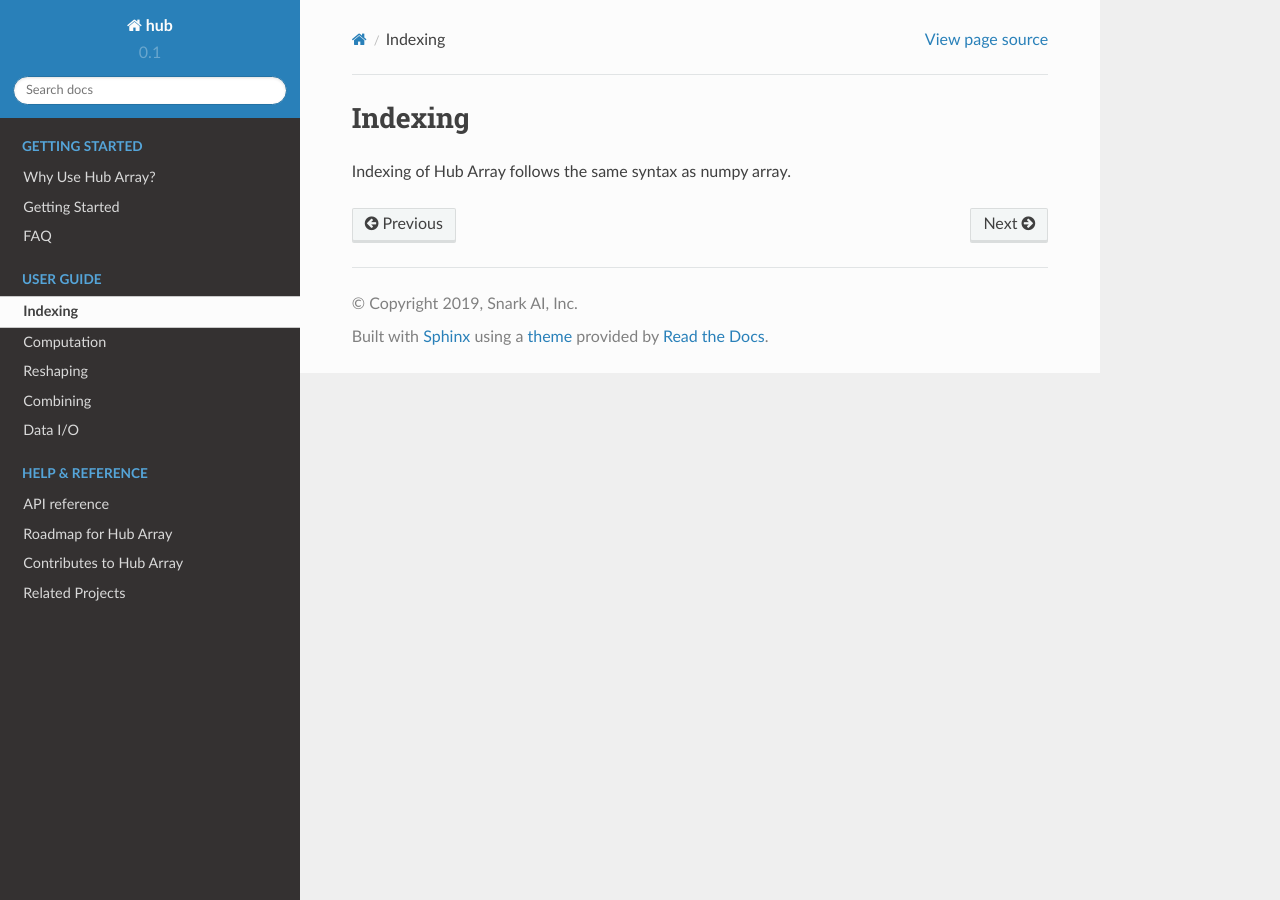
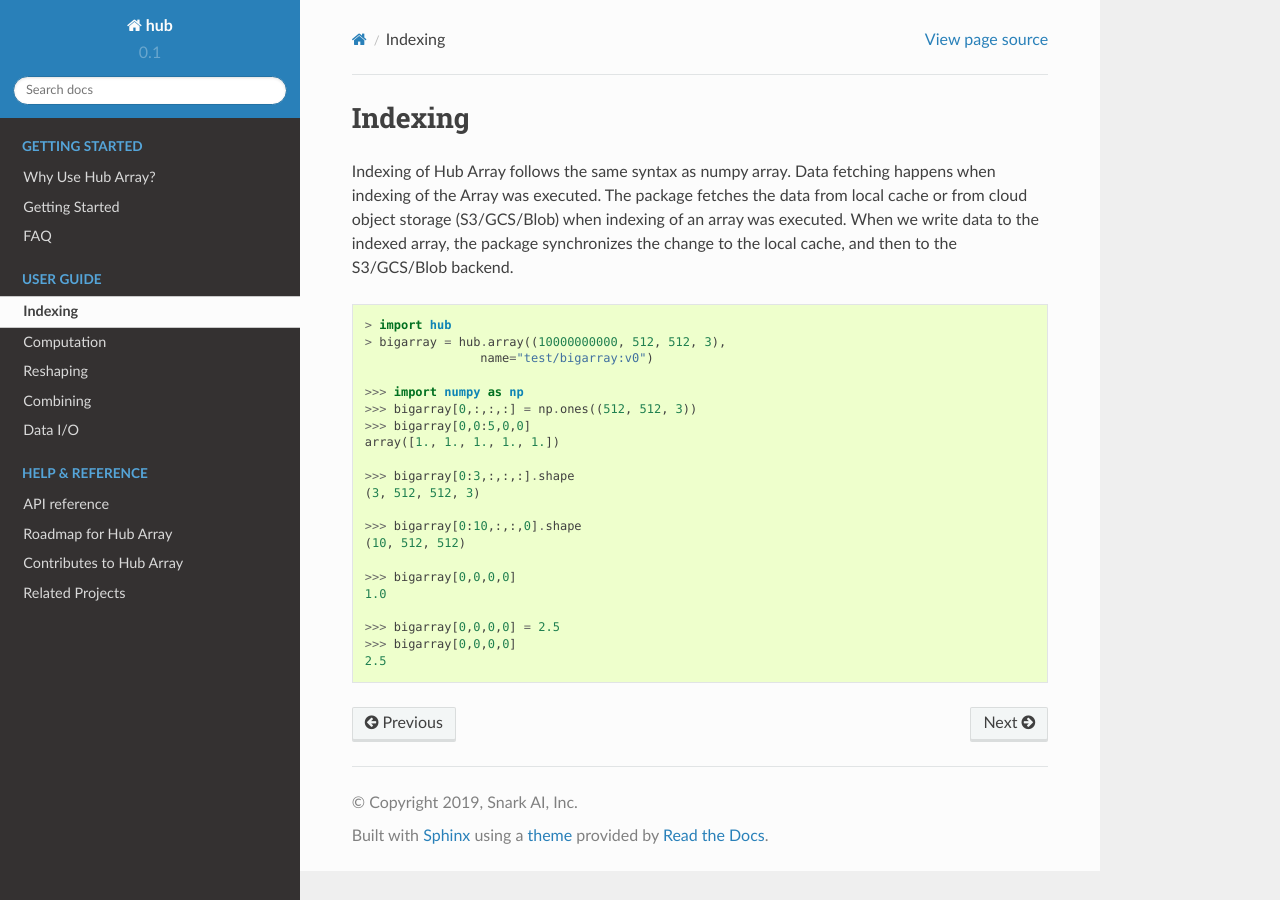
Before and after one commit to activeloopai/deeplake, a Sphinx documentation site: the page built from docs/source/user-guide/indexing.rst, in a window 1280 px wide. Built offline with Sphinx 7.4.7 and the Read the Docs theme 2.0.0, drawn with Linux system fonts in a browser that asks for light colours.

Commit message:
update readthedocs

```diff
--- a/docs/source/user-guide/indexing.rst
+++ b/docs/source/user-guide/indexing.rst
@@ -2,3 +2,30 @@ Indexing
 #################################
 
 Indexing of Hub Array follows the same syntax as numpy array.
+Data fetching happens when indexing of the Array was executed.
+The package fetches the data from local cache or from cloud object storage (S3/GCS/Blob) when indexing of an array was executed.
+When we write data to the indexed array, the package synchronizes the change to the local cache, and then to the S3/GCS/Blob backend.
+
+.. code-block:: ipython
+
+    > import hub
+    > bigarray = hub.array((10000000000, 512, 512, 3),
+                    name="test/bigarray:v0")
+
+    >>> import numpy as np
+    >>> bigarray[0,:,:,:] = np.ones((512, 512, 3))
+    >>> bigarray[0,0:5,0,0]
+    array([1., 1., 1., 1., 1.])
+
+    >>> bigarray[0:3,:,:,:].shape
+    (3, 512, 512, 3)
+
+    >>> bigarray[0:10,:,:,0].shape
+    (10, 512, 512)
+
+    >>> bigarray[0,0,0,0]
+    1.0
+
+    >>> bigarray[0,0,0,0] = 2.5
+    >>> bigarray[0,0,0,0]
+    2.5
```
